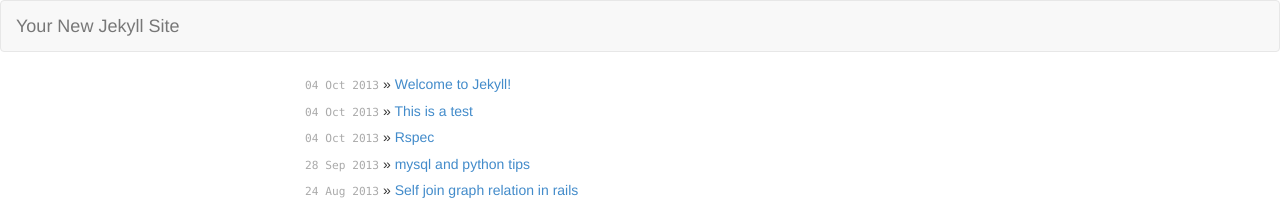
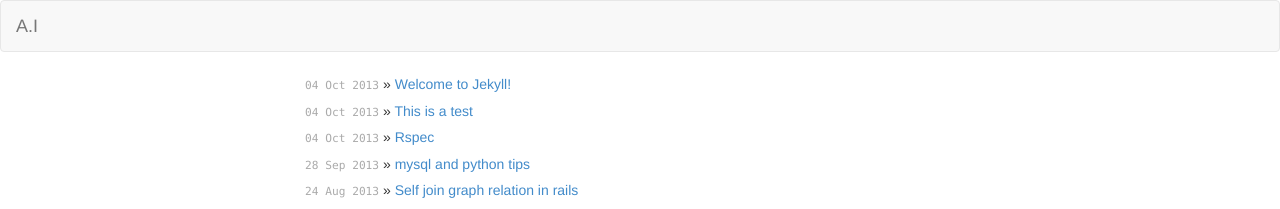
Before and after one commit to aisensiy/aisensiy-blog, a Jekyll site: the page built from index.html, in a window 1280 px wide. Shown: the top 209 px of the page. Built offline with Jekyll 4.4.1, drawn with Linux system fonts in a browser that asks for light colours; Markdown is read by kramdown in place of the engine named in the settings.

Commit message:
change blog name

```diff
--- a/_config.yml
+++ b/_config.yml
@@ -1,4 +1,4 @@
-name: Your New Jekyll Site
+name: A.I
 markdown: redcarpet
 redcarpet:
   extensions: ["no_intra_emphasis", "fenced_code_blocks", "autolink", "tables", "with_toc_data"]
```
